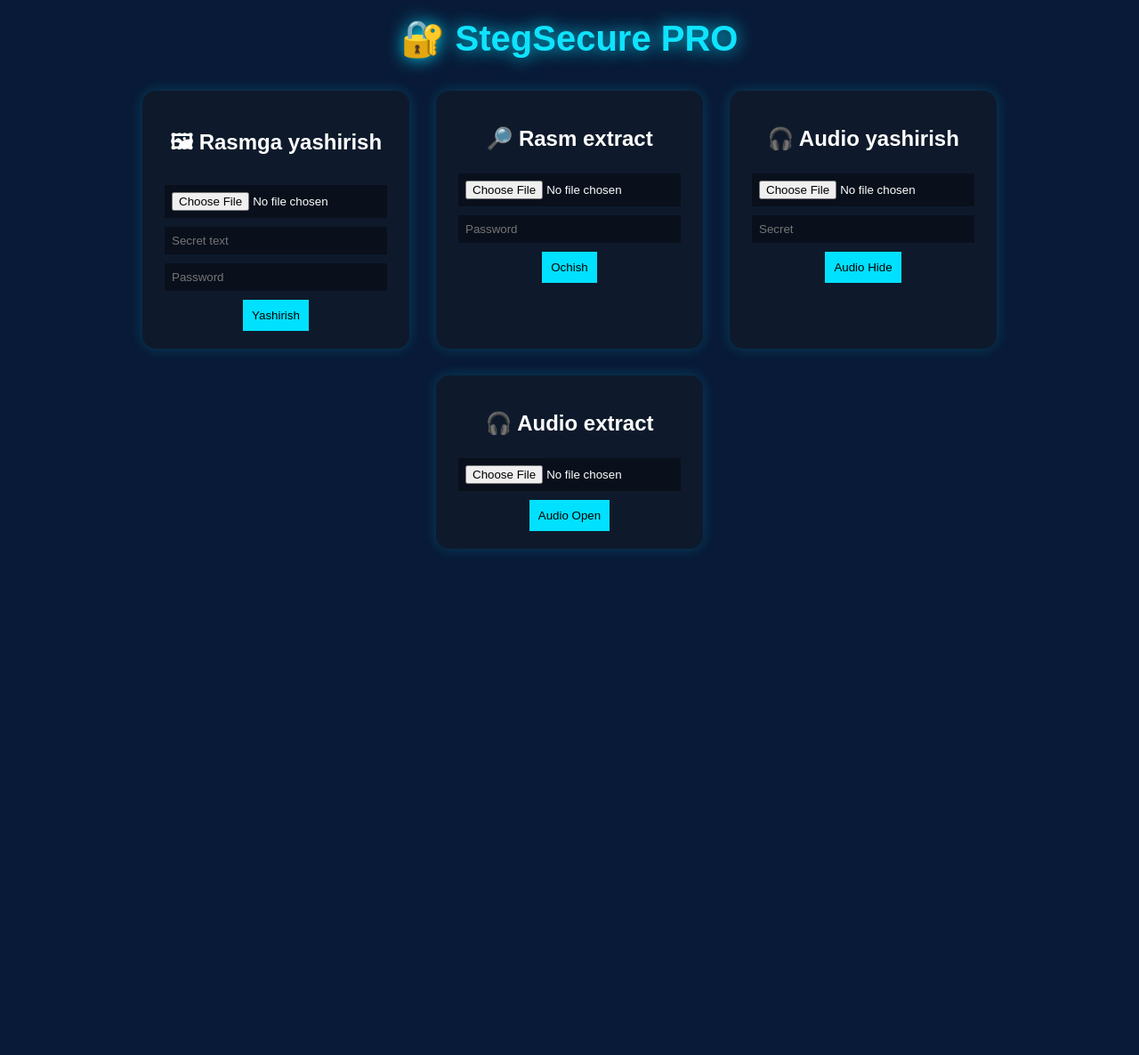
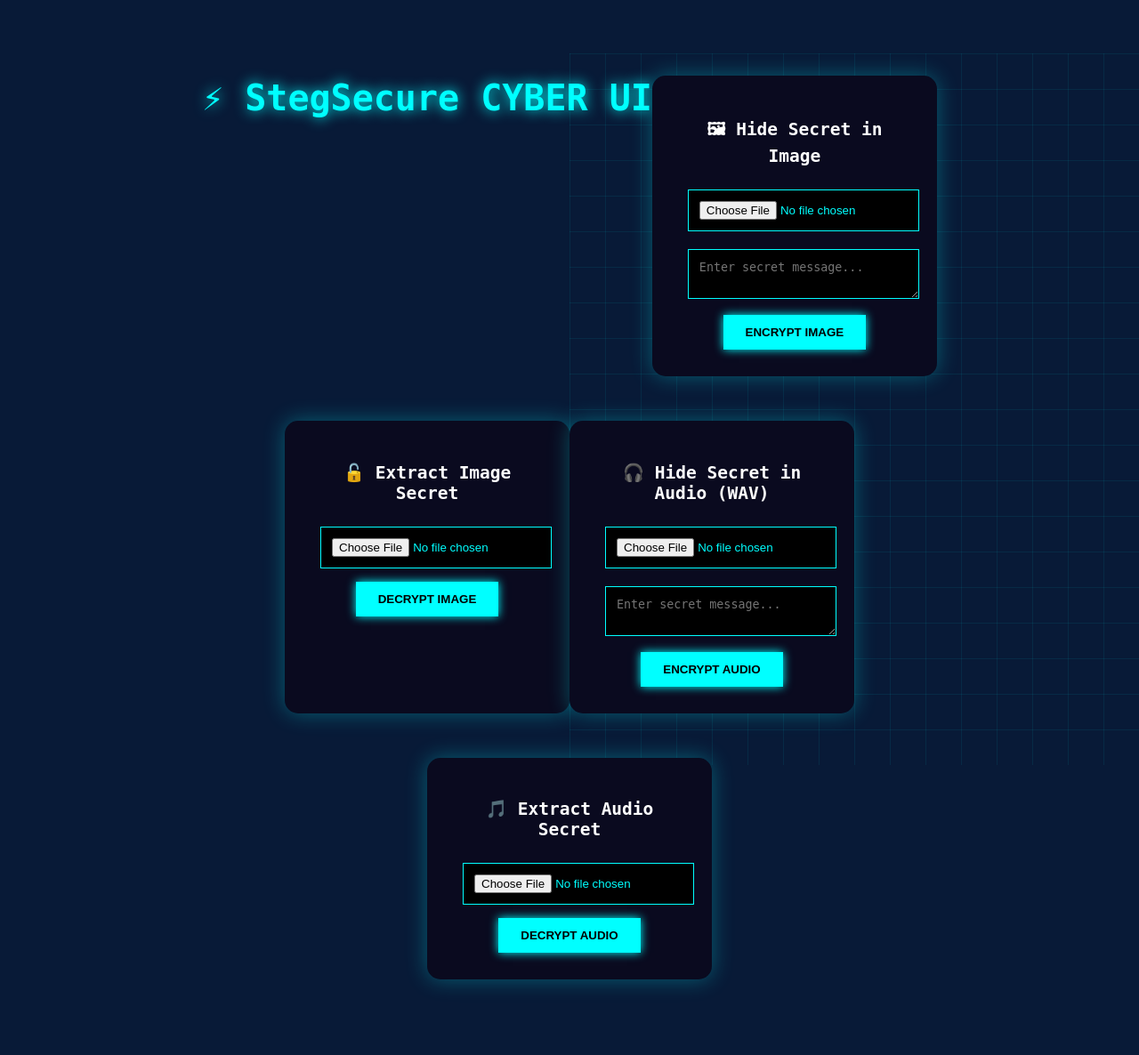
Before and after one commit to Jasurbekuzfx/stegsecure, a Flask app: page / in a window 1280 px wide. Shown: the whole page at 89% size. Before the commit the page ends 620 px from the top, so only its background shows below. Run offline with Flask 3, Linux system fonts and the light colour scheme.

Commit message:
Update index.html

```diff
--- a/templates/index.html
+++ b/templates/index.html
@@ -1,51 +1,168 @@
 <!DOCTYPE html>
-<html>
+<html lang="en">
 <head>
-<title>StegSecure PRO</title>
-<link rel="stylesheet" href="/static/style.css">
+<meta charset="UTF-8">
+<title>StegSecure</title>
+
+<link rel="stylesheet" href="{{ url_for('static', filename='style.css') }}">
+
+<style>
+/* ===== HACKER LOADING ===== */
+#loader{
+    position:fixed;
+    width:100%;
+    height:100vh;
+    background:#000;
+    color:#00ffcc;
+    font-family:monospace;
+    display:flex;
+    align-items:center;
+    justify-content:center;
+    z-index:9999;
+    animation:fadeOut 1s ease forwards;
+    animation-delay:2s;
+}
+
+@keyframes fadeOut{
+    to{opacity:0;visibility:hidden;}
+}
+
+/* MATRIX BACKGROUND */
+body{
+    margin:0;
+    background:#050510;
+    font-family:monospace;
+    color:white;
+}
+
+/* CYBER GRID */
+body::before{
+    content:"";
+    position:fixed;
+    width:100%;
+    height:100%;
+    background:
+    linear-gradient(rgba(0,255,255,0.07) 1px, transparent 1px),
+    linear-gradient(90deg, rgba(0,255,255,0.07) 1px, transparent 1px);
+    background-size:40px 40px;
+    z-index:-1;
+}
+
+/* CONTAINER */
+.container{
+    width:90%;
+    max-width:900px;
+    margin:60px auto;
+    text-align:center;
+}
+
+/* TITLE */
+h1{
+    font-size:40px;
+    color:#00ffff;
+    text-shadow:0 0 15px #00ffff;
+}
+
+/* CARD */
+.card{
+    background:#0a0a1f;
+    padding:30px;
+    margin:25px 0;
+    border-radius:15px;
+    box-shadow:0 0 25px rgba(0,255,255,0.3);
+}
+
+/* INPUTS */
+input, textarea{
+    width:90%;
+    padding:12px;
+    margin:10px;
+    background:#000;
+    border:1px solid #00ffff;
+    color:#00ffff;
+}
+
+/* BUTTON */
+button{
+    background:#00ffff;
+    border:none;
+    padding:12px 25px;
+    color:black;
+    font-weight:bold;
+    cursor:pointer;
+    box-shadow:0 0 10px #00ffff;
+    transition:.3s;
+}
+
+button:hover{
+    box-shadow:0 0 30px #00ffff;
+    transform:scale(1.05);
+}
+</style>
 </head>
+
 <body>
 
-<h1 class="title">🔐 StegSecure PRO</h1>
+<!-- HACKER LOADING -->
+<div id="loader">
+    > Initializing StegSecure Cyber Core...
+</div>
 
 <div class="container">
 
+<h1>⚡ StegSecure CYBER UI</h1>
+
+<!-- IMAGE EMBED -->
 <div class="card">
-<h2>🖼 Rasmga yashirish</h2>
-<form action="/embed" method="POST" enctype="multipart/form-data">
-<input type="file" name="image">
-<input type="text" name="secret" placeholder="Secret text">
-<input type="password" name="password" placeholder="Password">
-<button>Yashirish</button>
+<h2>🖼 Hide Secret in Image</h2>
+
+<form action="/embed" method="post" enctype="multipart/form-data">
+<input type="file" name="image" required>
+<textarea name="secret" placeholder="Enter secret message..." required></textarea>
+<br>
+<button type="submit">ENCRYPT IMAGE</button>
 </form>
+
 </div>
 
+<!-- IMAGE EXTRACT -->
 <div class="card">
-<h2>🔎 Rasm extract</h2>
-<form action="/extract" method="POST" enctype="multipart/form-data">
-<input type="file" name="image">
-<input type="password" name="password" placeholder="Password">
-<button>Ochish</button>
+<h2>🔓 Extract Image Secret</h2>
+
+<form action="/extract" method="post" enctype="multipart/form-data">
+<input type="file" name="image" required>
+<br>
+<button type="submit">DECRYPT IMAGE</button>
 </form>
+
 </div>
 
+<!-- AUDIO EMBED -->
 <div class="card">
-<h2>🎧 Audio yashirish</h2>
-<form action="/audio_embed" method="POST" enctype="multipart/form-data">
-<input type="file" name="audio">
-<input type="text" name="secret" placeholder="Secret">
-<button>Audio Hide</button>
+<h2>🎧 Hide Secret in Audio (WAV)</h2>
+
+<form action="/audio_embed" method="post" enctype="multipart/form-data">
+<input type="file" name="audio" required>
+<textarea name="secret" placeholder="Enter secret message..." required></textarea>
+<br>
+<button type="submit">ENCRYPT AUDIO</button>
 </form>
+
 </div>
 
+<!-- AUDIO EXTRACT -->
 <div class="card">
-<h2>🎧 Audio extract</h2>
-<form action="/audio_extract" method="POST" enctype="multipart/form-data">
-<input type="file" name="audio">
-<button>Audio Open</button>
+<h2>🎵 Extract Audio Secret</h2>
+
+<form action="/audio_extract" method="post" enctype="multipart/form-data">
+<input type="file" name="audio" required>
+<br>
+<button type="submit">DECRYPT AUDIO</button>
 </form>
+
 </div>
 
 </div>
+
 </body>
 </html>
```
